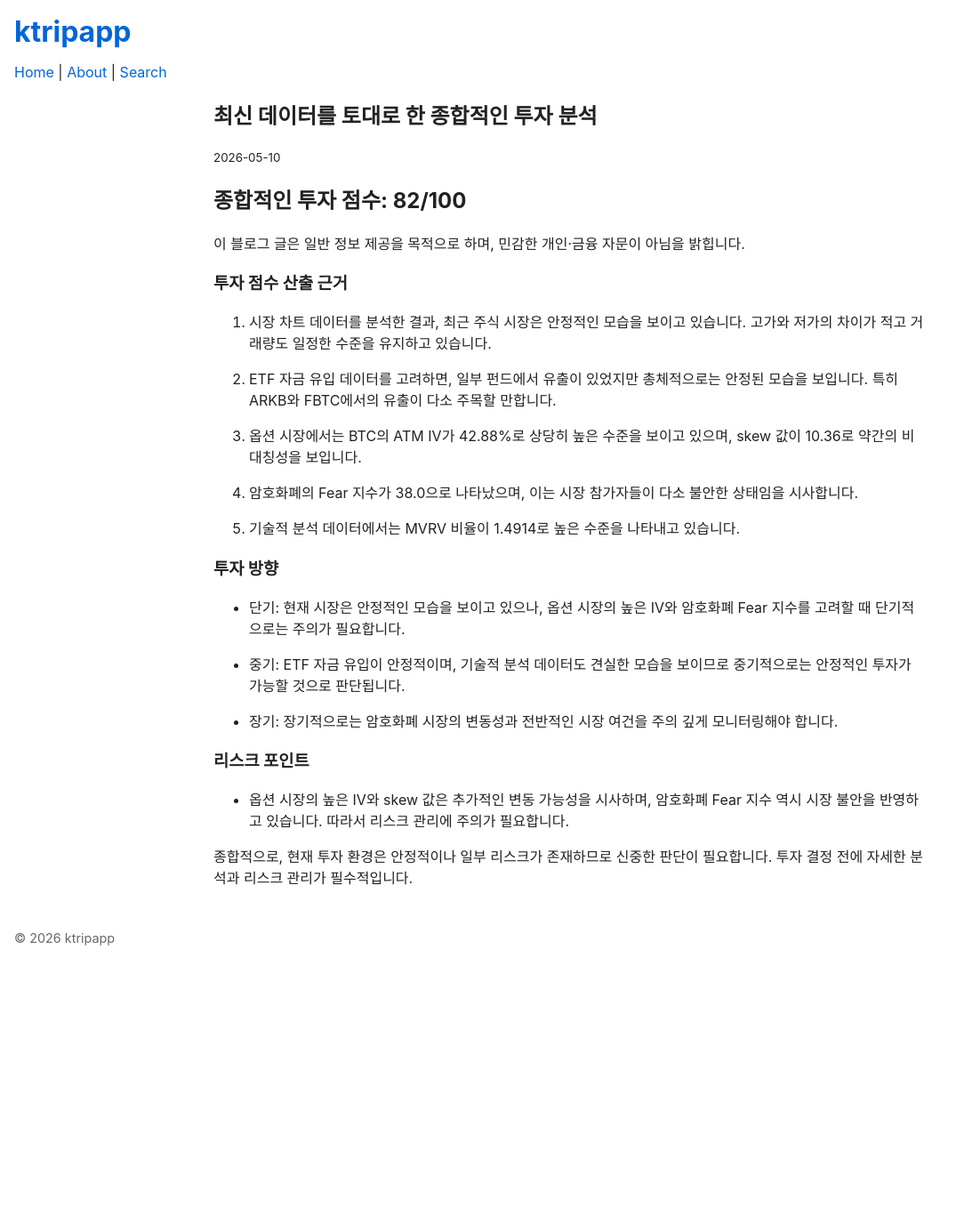
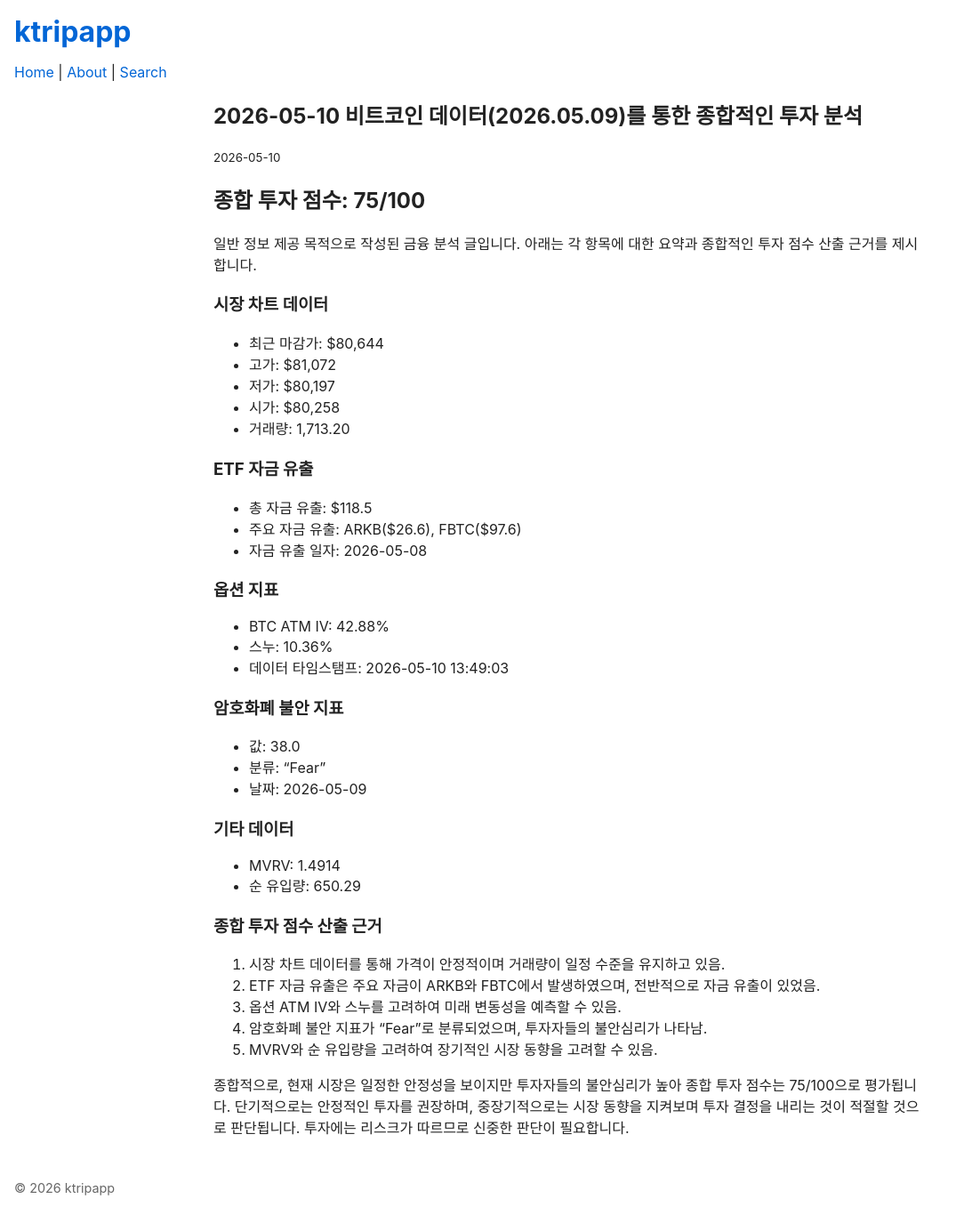
Before and after one commit to ktripapp/ktripapp.github.io, a Jekyll site: the page built from _posts/2026-05-10-jadong-saengseong-poseuteu.md, in a window 1280 px wide. Shown: the whole page at 89% size, without its empty margins (0-1084 px from the left). Built offline with Jekyll 4.4.1, drawn with Linux system fonts in a browser that asks for light colours; comment, search, counter and statistics services are not loaded; before the commit the page ends 1093 px from its top, so only the background shows below that.

Commit message:
Add post: 2026-05-10-jadong-saengseong-poseuteu.md

```diff
--- a/_posts/2026-05-10-jadong-saengseong-poseuteu.md
+++ b/_posts/2026-05-10-jadong-saengseong-poseuteu.md
@@ -1,36 +1,44 @@
 ---
 layout: post
-title: 최신 데이터를 토대로 한 종합적인 투자 분석
+title: "2026-05-10 비트코인 데이터(2026.05.09)를 통한 종합적인 투자 분석"
 date: 2026-05-10
-
 ---
 
-## 종합적인 투자 점수: 82/100
+## 종합 투자 점수: 75/100
 
-이 블로그 글은 일반 정보 제공을 목적으로 하며, 민감한 개인·금융 자문이 아님을 밝힙니다.
+일반 정보 제공 목적으로 작성된 금융 분석 글입니다. 아래는 각 항목에 대한 요약과 종합적인 투자 점수 산출 근거를 제시합니다.
 
-### 투자 점수 산출 근거
+### 시장 차트 데이터
+- 최근 마감가: $80,644
+- 고가: $81,072
+- 저가: $80,197
+- 시가: $80,258
+- 거래량: 1,713.20
 
-1. 시장 차트 데이터를 분석한 결과, 최근 주식 시장은 안정적인 모습을 보이고 있습니다. 고가와 저가의 차이가 적고 거래량도 일정한 수준을 유지하고 있습니다.
+### ETF 자금 유출
+- 총 자금 유출: $118.5
+- 주요 자금 유출: ARKB($26.6), FBTC($97.6)
+- 자금 유출 일자: 2026-05-08
 
-2. ETF 자금 유입 데이터를 고려하면, 일부 펀드에서 유출이 있었지만 총체적으로는 안정된 모습을 보입니다. 특히 ARKB와 FBTC에서의 유출이 다소 주목할 만합니다.
+### 옵션 지표
+- BTC ATM IV: 42.88%
+- 스누: 10.36%
+- 데이터 타임스탬프: 2026-05-10 13:49:03
 
-3. 옵션 시장에서는 BTC의 ATM IV가 42.88%로 상당히 높은 수준을 보이고 있으며, skew 값이 10.36로 약간의 비대칭성을 보입니다.
+### 암호화폐 불안 지표
+- 값: 38.0
+- 분류: "Fear"
+- 날짜: 2026-05-09
 
-4. 암호화폐의 Fear 지수가 38.0으로 나타났으며, 이는 시장 참가자들이 다소 불안한 상태임을 시사합니다.
+### 기타 데이터
+- MVRV: 1.4914
+- 순 유입량: 650.29
 
-5. 기술적 분석 데이터에서는 MVRV 비율이 1.4914로 높은 수준을 나타내고 있습니다.
+### 종합 투자 점수 산출 근거
+1. 시장 차트 데이터를 통해 가격이 안정적이며 거래량이 일정 수준을 유지하고 있음.
+2. ETF 자금 유출은 주요 자금이 ARKB와 FBTC에서 발생하였으며, 전반적으로 자금 유출이 있었음.
+3. 옵션 ATM IV와 스누를 고려하여 미래 변동성을 예측할 수 있음.
+4. 암호화폐 불안 지표가 "Fear"로 분류되었으며, 투자자들의 불안심리가 나타남.
+5. MVRV와 순 유입량을 고려하여 장기적인 시장 동향을 고려할 수 있음.
 
-### 투자 방향
-
-- 단기: 현재 시장은 안정적인 모습을 보이고 있으나, 옵션 시장의 높은 IV와 암호화폐 Fear 지수를 고려할 때 단기적으로는 주의가 필요합니다.
-
-- 중기: ETF 자금 유입이 안정적이며, 기술적 분석 데이터도 견실한 모습을 보이므로 중기적으로는 안정적인 투자가 가능할 것으로 판단됩니다.
-
-- 장기: 장기적으로는 암호화폐 시장의 변동성과 전반적인 시장 여건을 주의 깊게 모니터링해야 합니다.
-
-### 리스크 포인트
-
-- 옵션 시장의 높은 IV와 skew 값은 추가적인 변동 가능성을 시사하며, 암호화폐 Fear 지수 역시 시장 불안을 반영하고 있습니다. 따라서 리스크 관리에 주의가 필요합니다.
-
-종합적으로, 현재 투자 환경은 안정적이나 일부 리스크가 존재하므로 신중한 판단이 필요합니다. 투자 결정 전에 자세한 분석과 리스크 관리가 필수적입니다.
+종합적으로, 현재 시장은 일정한 안정성을 보이지만 투자자들의 불안심리가 높아 종합 투자 점수는 75/100으로 평가됩니다. 단기적으로는 안정적인 투자를 권장하며, 중장기적으로는 시장 동향을 지켜보며 투자 결정을 내리는 것이 적절할 것으로 판단됩니다. 투자에는 리스크가 따르므로 신중한 판단이 필요합니다.
```
